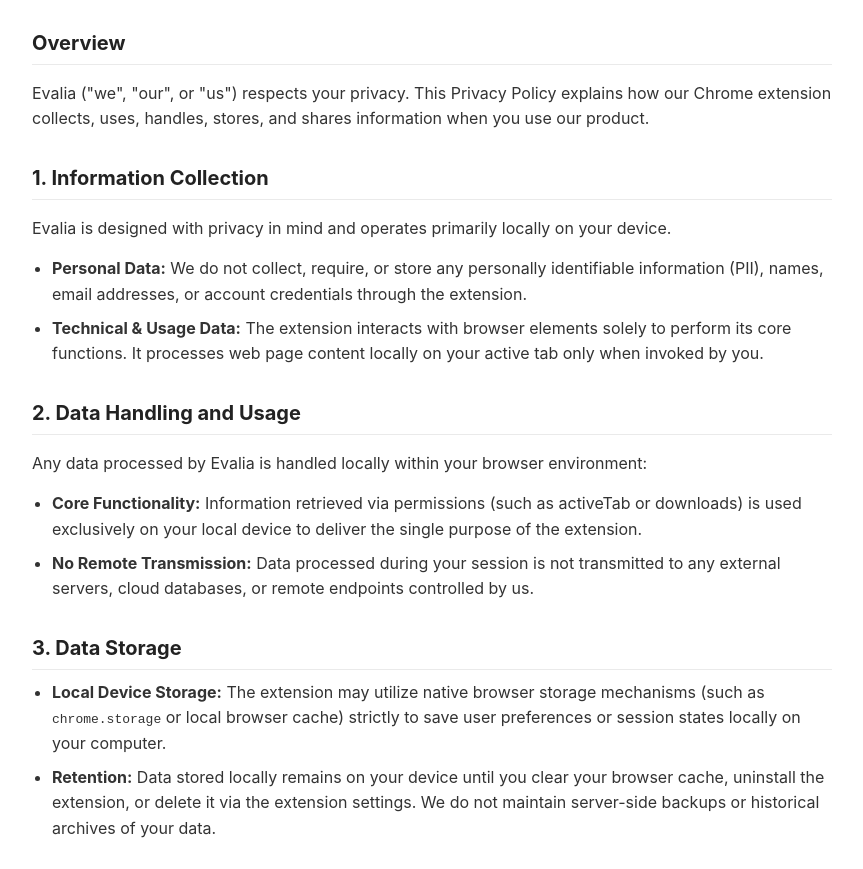
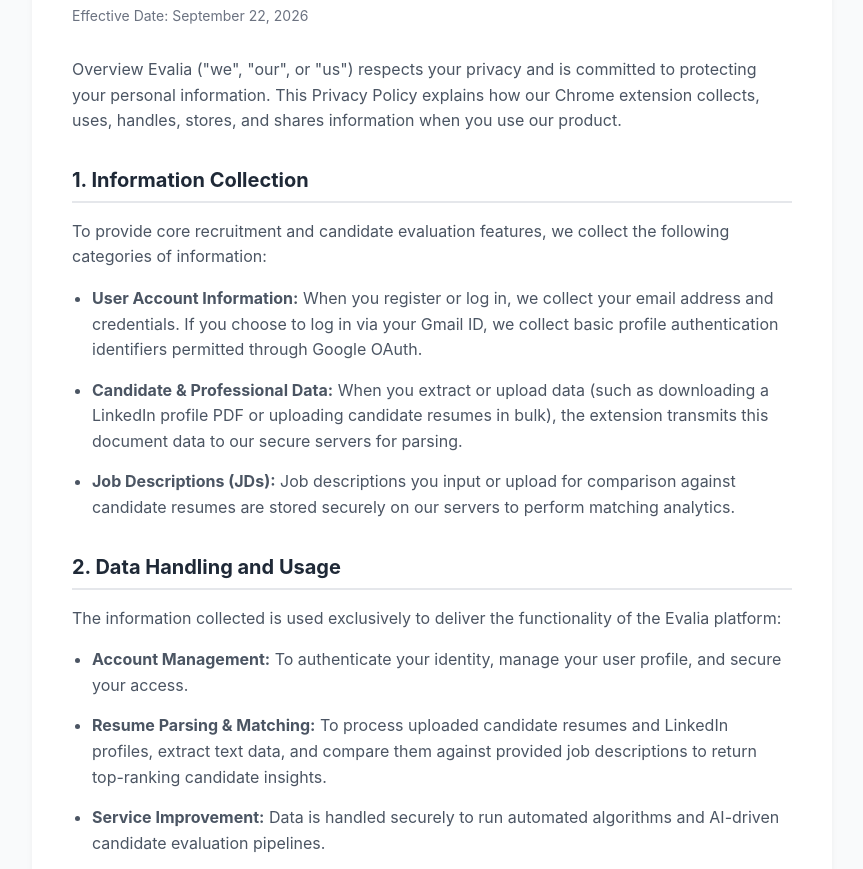
Before and after one commit to AmSa-29122024/evalia-privacy-policy, a plain HTML site: page index.html in a window 1280 px wide. Shown: the part 144-1013 px from the top of the page, without its empty margins (208-1071 px from the left). Drawn offline with Linux system fonts and the light colour scheme.

Commit message:
Update index.html

```diff
--- a/index.html
+++ b/index.html
@@ -3,94 +3,101 @@
 <head>
     <meta charset="UTF-8">
     <meta name="viewport" content="width=device-width, initial-scale=1.0">
-    <title>Privacy Policy for Evalia</title>
+    <title>Privacy Policy - Evalia</title>
     <style>
         body {
             font-family: -apple-system, BlinkMacSystemFont, "Segoe UI", Roboto, Helvetica, Arial, sans-serif;
             line-height: 1.6;
-            color: #333333;
+            color: #333;
             max-width: 800px;
             margin: 0 auto;
             padding: 40px 20px;
-            background-color: #ffffff;
+            background-color: #f9fafb;
+        }
+        .container {
+            background: #ffffff;
+            padding: 40px;
+            border-radius: 8px;
+            box-shadow: 0 4px 6px rgba(0, 0, 0, 0.05);
         }
         h1 {
-            font-size: 2rem;
+            color: #111827;
+            font-size: 28px;
             margin-bottom: 5px;
-            color: #111111;
         }
         .effective-date {
-            font-size: 0.9rem;
-            color: #666666;
+            color: #6b7280;
+            font-size: 14px;
             margin-bottom: 30px;
         }
         h2 {
-            font-size: 1.25rem;
+            color: #1f2937;
+            font-size: 20px;
             margin-top: 30px;
             margin-bottom: 10px;
-            color: #222222;
-            border-bottom: 1px solid #eaeaea;
+            border-bottom: 2px solid #e5e7eb;
             padding-bottom: 5px;
         }
-        p {
+        p, li {
+            color: #4b5563;
             margin-bottom: 15px;
         }
         ul {
-            margin-top: 5px;
-            margin-bottom: 15px;
             padding-left: 20px;
         }
-        li {
-            margin-bottom: 8px;
-        }
-        a {
-            color: #0066cc;
-            text-decoration: none;
-        }
-        a:hover {
-            text-decoration: underline;
+        .contact-info {
+            background: #f3f4f6;
+            padding: 15px;
+            border-radius: 6px;
+            margin-top: 20px;
         }
     </style>
 </head>
 <body>
-
+    <div class="container">
         <h1>Privacy Policy for Evalia</h1>
         <div class="effective-date">Effective Date: September 22, 2026</div>
 
-    <h2>Overview</h2>
-    <p>Evalia ("we", "our", or "us") respects your privacy. This Privacy Policy explains how our Chrome extension collects, uses, handles, stores, and shares information when you use our product.</p>
+        <p>Overview Evalia ("we", "our", or "us") respects your privacy and is committed to protecting your personal information. This Privacy Policy explains how our Chrome extension collects, uses, handles, stores, and shares information when you use our product.</p>
 
         <h2>1. Information Collection</h2>
-    <p>Evalia is designed with privacy in mind and operates primarily locally on your device.</p>
+        <p>To provide core recruitment and candidate evaluation features, we collect the following categories of information:</p>
         <ul>
-        <li><strong>Personal Data:</strong> We do not collect, require, or store any personally identifiable information (PII), names, email addresses, or account credentials through the extension.</li>
-        <li><strong>Technical &amp; Usage Data:</strong> The extension interacts with browser elements solely to perform its core functions. It processes web page content locally on your active tab only when invoked by you.</li>
+            <li><strong>User Account Information:</strong> When you register or log in, we collect your email address and credentials. If you choose to log in via your Gmail ID, we collect basic profile authentication identifiers permitted through Google OAuth.</li>
+            <li><strong>Candidate & Professional Data:</strong> When you extract or upload data (such as downloading a LinkedIn profile PDF or uploading candidate resumes in bulk), the extension transmits this document data to our secure servers for parsing.</li>
+            <li><strong>Job Descriptions (JDs):</strong> Job descriptions you input or upload for comparison against candidate resumes are stored securely on our servers to perform matching analytics.</li>
         </ul>
 
         <h2>2. Data Handling and Usage</h2>
-    <p>Any data processed by Evalia is handled locally within your browser environment:</p>
+        <p>The information collected is used exclusively to deliver the functionality of the Evalia platform:</p>
         <ul>
-        <li><strong>Core Functionality:</strong> Information retrieved via permissions (such as activeTab or downloads) is used exclusively on your local device to deliver the single purpose of the extension.</li>
-        <li><strong>No Remote Transmission:</strong> Data processed during your session is not transmitted to any external servers, cloud databases, or remote endpoints controlled by us.</li>
+            <li><strong>Account Management:</strong> To authenticate your identity, manage your user profile, and secure your access.</li>
+            <li><strong>Resume Parsing & Matching:</strong> To process uploaded candidate resumes and LinkedIn profiles, extract text data, and compare them against provided job descriptions to return top-ranking candidate insights.</li>
+            <li><strong>Service Improvement:</strong> Data is handled securely to run automated algorithms and AI-driven candidate evaluation pipelines.</li>
         </ul>
 
-    <h2>3. Data Storage</h2>
+        <h2>3. Data Storage and Security</h2>
         <ul>
-        <li><strong>Local Device Storage:</strong> The extension may utilize native browser storage mechanisms (such as <code>chrome.storage</code> or local browser cache) strictly to save user preferences or session states locally on your computer.</li>
-        <li><strong>Retention:</strong> Data stored locally remains on your device until you clear your browser cache, uninstall the extension, or delete it via the extension settings. We do not maintain server-side backups or historical archives of your data.</li>
+            <li><strong>Secure Server Storage:</strong> User account credentials, parsed resume text, candidate profiles, and job descriptions are stored securely on our cloud servers.</li>
+            <li><strong>Data Isolation:</strong> All data uploaded or processed through your account is strictly siloed. We do not share, cross-pollinate, or sell data across different user accounts or profiles.</li>
+            <li><strong>Data Retention:</strong> Data remains stored on our servers for as long as your account is active or as needed to provide you services. You may request deletion of your account and associated data at any time.</li>
         </ul>
 
         <h2>4. Data Sharing and Third Parties</h2>
         <ul>
-        <li><strong>No Third-Party Sharing:</strong> We do not sell, trade, rent, or transfer your user data to any external third parties, advertisers, or analytics providers.</li>
-        <li><strong>Service Providers:</strong> Because no data leaves your device or is collected by us, no data is shared with external vendors or subprocessors.</li>
+            <li><strong>No Sale of Data:</strong> We do not sell, rent, or trade your personal data or candidate data to third parties, advertisers, or external data brokers.</li>
+            <li><strong>Third-Party Authentication:</strong> When you use Gmail login, authentication is securely handled via Google OAuth protocols. Google shares only authorized profile identifiers necessary for login.</li>
+            <li><strong>Service Providers:</strong> We may utilize trusted cloud hosting and database infrastructure providers (such as secure cloud servers) solely to host and operate our backend infrastructure under strict confidentiality standards.</li>
         </ul>
 
         <h2>5. Changes to This Privacy Policy</h2>
-    <p>We may update this Privacy Policy from time to time. Any changes will be posted with an updated effective date on this page.</p>
+        <p>We may update this Privacy Policy from time to time. Any modifications will be posted on this page with an updated effective date.</p>
 
         <h2>6. Contact Us</h2>
-    <p>If you have any questions, concerns, or feedback regarding this Privacy Policy or our data practices, you can contact us at: <a href="mailto:evalia.support@gmail.com">evalia.support@gmail.com</a></p>
-
+        <div class="contact-info">
+            <p>If you have any questions, concerns, or requests regarding this Privacy Policy or your data, please contact us at:</p>
+            <p><strong>Email:</strong> evalia.support@gmail.com</p>
+        </div>
+    </div>
 </body>
 </html>
```
Lines whose indentation alone changed are shown as unchanged.
